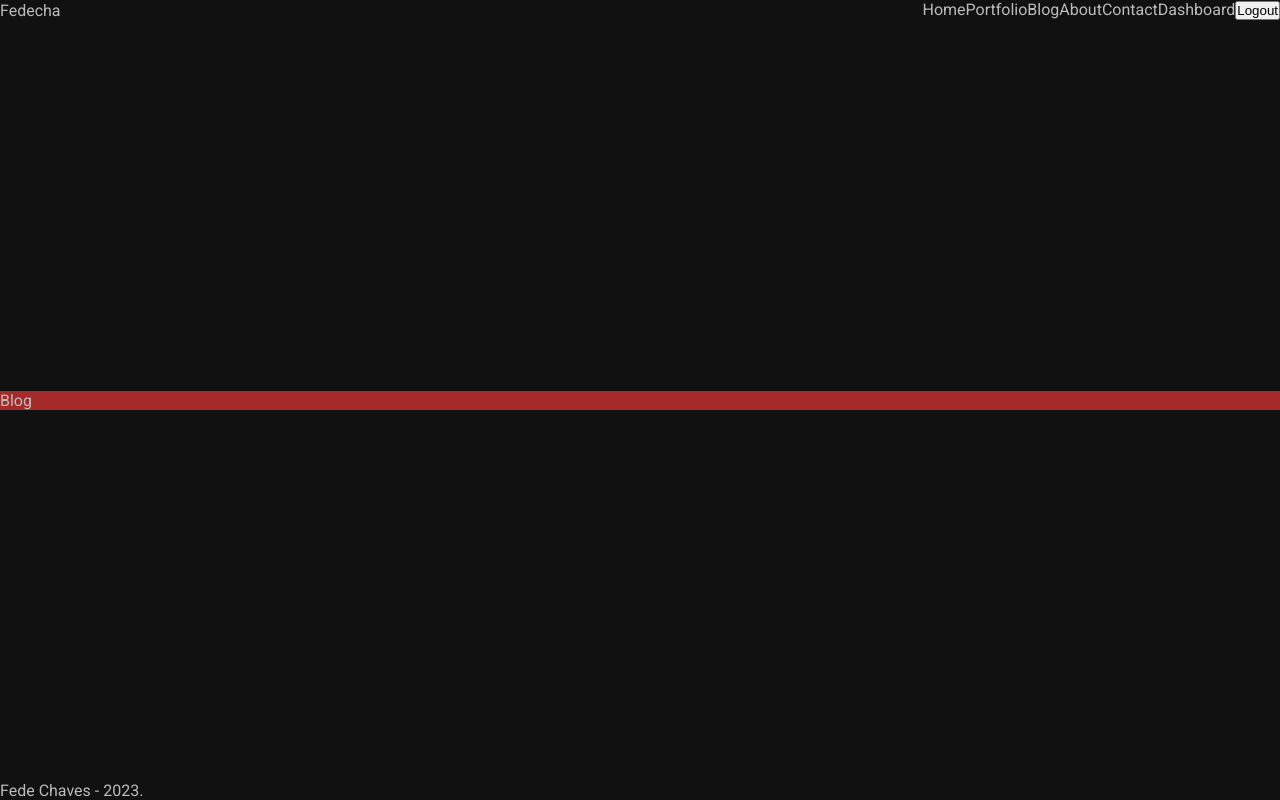
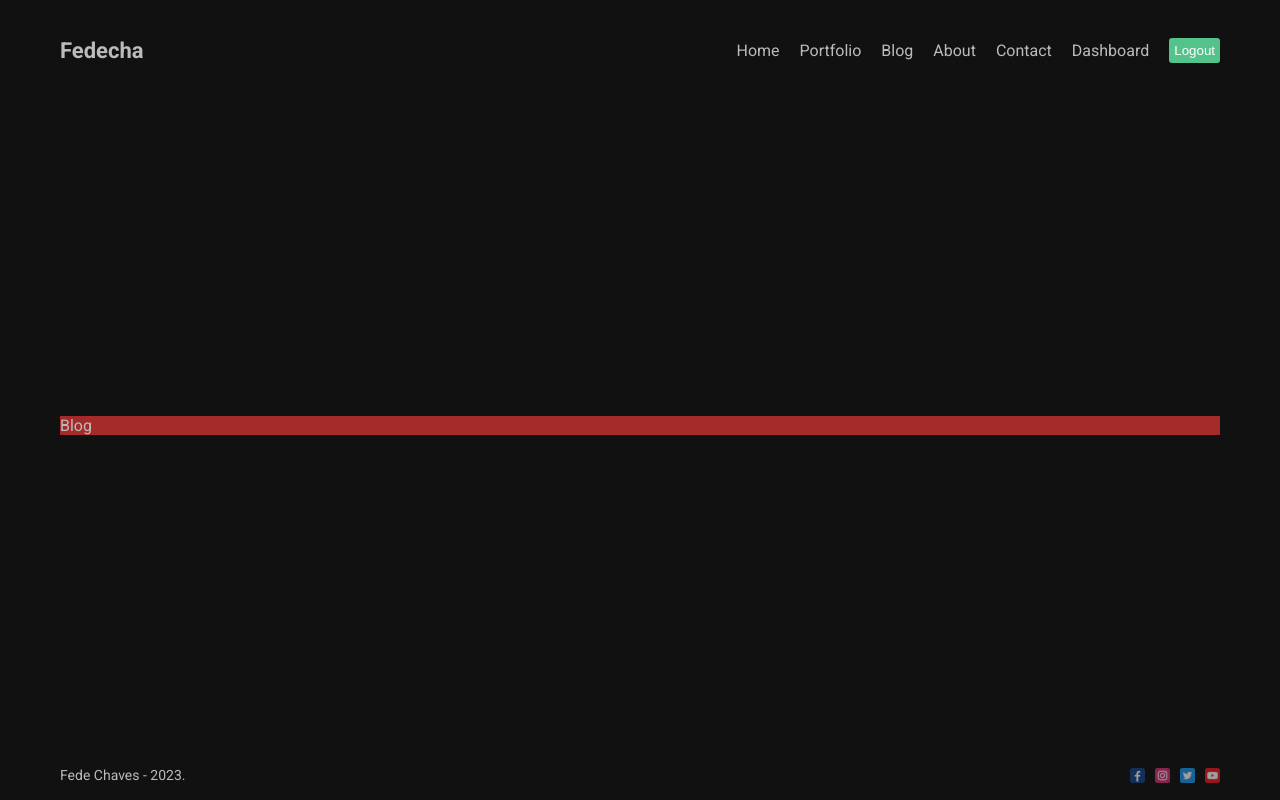
Before and after one commit to fedechaves/nextjs-personalws, a Next.js app: page /blog in a window 1280 px wide. Built offline with nearby package versions, Linux system fonts and the light colour scheme.

Commit message:
footer and header

```diff
--- a/src/app/globals.css
+++ b/src/app/globals.css
@@ -21,6 +21,7 @@
   max-width: 1366px;
   min-height: 100vh;
   margin: 0 auto;
+  padding: 0 60px;
   display: flex;
   flex-direction: column;
   justify-content: space-between;
--- a/src/components/footer/Footer.jsx
+++ b/src/components/footer/Footer.jsx
@@ -1,10 +1,17 @@
 import React from 'react'
+import styles from './footer.module.css'
+import Image from 'next/image'
 
 const Footer = () => {
   return (
-    <div>
+    <div className={styles.container}>
       <div>Fede Chaves - 2023.</div>
-      <div></div>
+      <div className={styles.social}>
+        <Image src="/1.png" width={15} height={15} className={styles.icon} alt="Facebook"/>
+        <Image src="/2.png" width={15} height={15} className={styles.icon} alt="Instagram"/>
+        <Image src="/3.png" width={15} height={15} className={styles.icon} alt="Twitter"/>
+        <Image src="/4.png" width={15} height={15} className={styles.icon} alt="Youtube"/>
+      </div>
     </div>
   )
 }
--- a/src/components/footer/footer.module.css
+++ b/src/components/footer/footer.module.css
@@ -0,0 +1,18 @@
+.container {
+    height: 50px;
+    font-size: 14px;
+    display: flex;
+    align-items: center;
+    justify-content: space-between;
+}
+
+.social {
+    display: flex;
+    align-items: center;
+    gap: 10px;
+}
+
+.icon {
+    opacity: 0.6;
+    cursor: pointer;
+}
--- a/src/components/navbar/Navbar.jsx
+++ b/src/components/navbar/Navbar.jsx
@@ -37,22 +37,22 @@
         },
       ];
   return (
-    <div className={styles.navBar}>
-        <Link href="/">Fedecha</Link>
-        <div>
+    <header className={styles.container}>
+        <Link href="/" className={styles.logo}>Fedecha</Link>
+        <div className={styles.links}>
           {links.map((link) => (
-              <Link key={link.id} href={link.url}>
+              <Link className={styles.link} key={link.id} href={link.url}>
                 {link.title}
               </Link>
           ))}
-          <button onClick={() => {
+          <button className={styles.logout} onClick={() => {
             console.log("logged out")
           }}
           >
             Logout
           </button>
         </div>
-    </div>
+    </header>
 
   )
 }
--- a/src/components/navbar/navbar.module.css
+++ b/src/components/navbar/navbar.module.css
@@ -1,6 +1,26 @@
-.navBar {
+.container {
+    height: 100px;
     display: flex;
-    flex-direction: row;
     justify-content: space-between;
     align-items: center;
 }
+
+.logo {
+    font-weight: bold;
+    font-size: 22px;
+}
+
+.links {
+    display: flex;
+    align-items: center;
+    gap: 20px;
+}
+
+.logout {
+    padding: 5px;
+    border: none;
+    background-color: #53c28b;
+    color: white;
+    cursor: pointer;
+    border-radius: 3px;
+}
```
